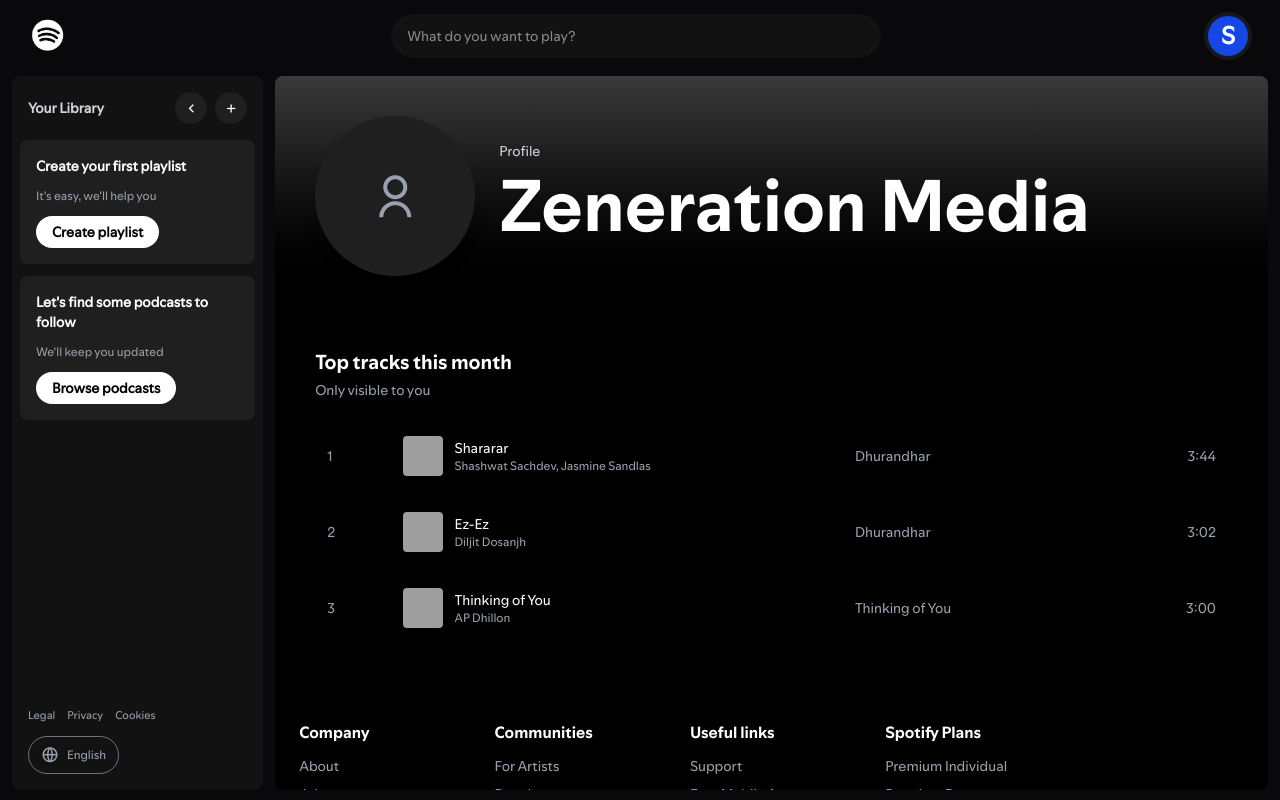
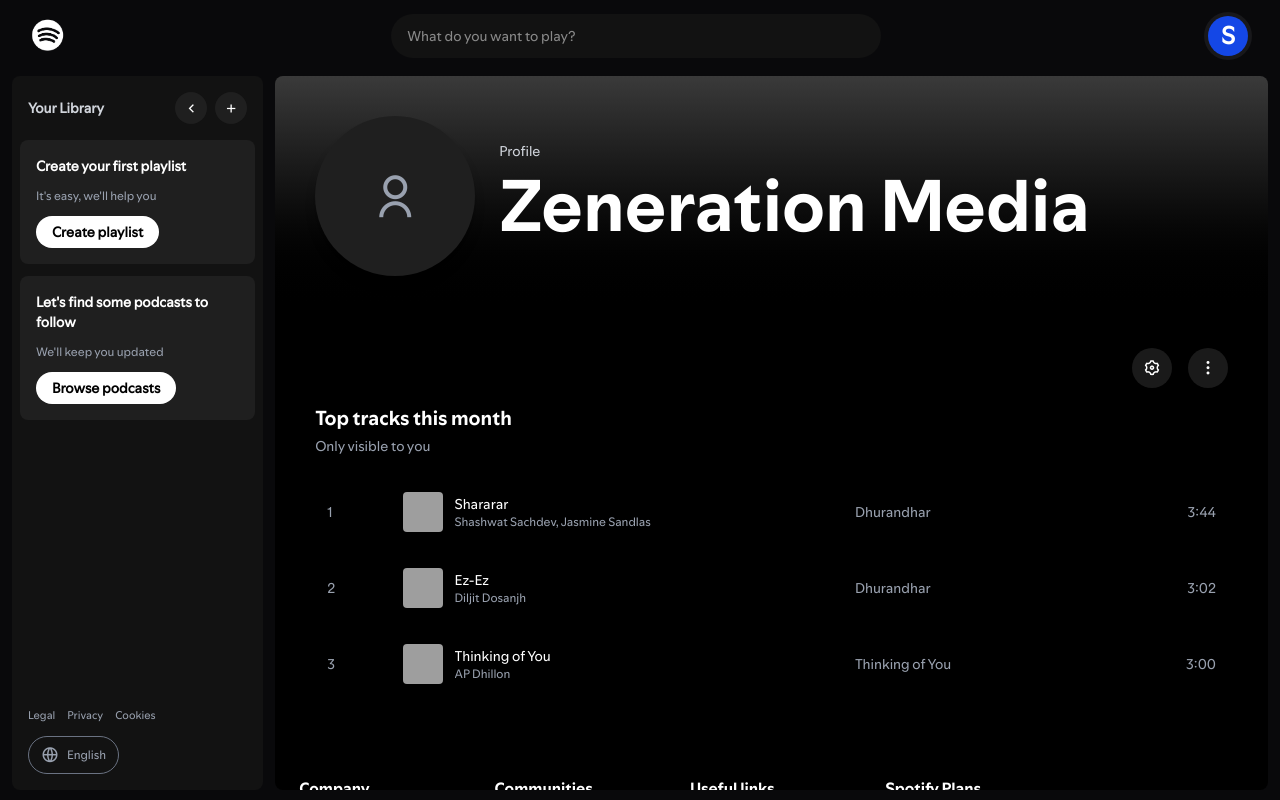
Before and after one commit to Team-XYZ-ABC/spotify, a React (Vite) app in the folder Frontend/: page /profile in a window 1280 px wide. Built offline with nearby package versions, Linux system fonts and the light colour scheme; sample sign-in values are in the browser's storage; grey boxes are pictures that could not be loaded.

Commit message:
feat: Profile page complete with logic and ui

```diff
--- a/Frontend/src/pages/user/profile/UserProfile.jsx
+++ b/Frontend/src/pages/user/profile/UserProfile.jsx
@@ -1,4 +1,4 @@
-import React from "react";
+import React, { useEffect, useRef, useState } from "react";
 import Footer from "../../../components/common/Footer";
 
 const tracks = [
@@ -29,16 +29,93 @@
 ];
 
 const UserProfile = () => {
+  const fileInputRef = useRef(null);
+  const scrollRef = useRef(null);
+  const [openMenu, setOpenMenu] = useState(null);
+  const menuRef = useRef(null);
+  const [profileImg, setProfileImg] = useState(null);
+  const [showSticky, setShowSticky] = useState(false);
+
+  useEffect(() => {
+    const handleClickOutside = (e) => {
+      if (menuRef.current && !menuRef.current.contains(e.target)) {
+        setOpenMenu(null);
+      }
+    };
+
+    document.addEventListener("mousedown", handleClickOutside);
+    return () => document.removeEventListener("mousedown", handleClickOutside);
+  }, []);
+
+  const handleImageUpload = (e) => {
+    const file = e.target.files[0];
+    if (file) {
+      const imageUrl = URL.createObjectURL(file);
+      setProfileImg(imageUrl);
+    }
+  };
+
+  useEffect(() => {
+    const handleScroll = () => {
+      if (scrollRef.current.scrollTop > 120) {
+        setShowSticky(true);
+      } else {
+        setShowSticky(false);
+      }
+    };
+
+    const container = scrollRef.current;
+    container.addEventListener("scroll", handleScroll);
+
+    return () => container.removeEventListener("scroll", handleScroll);
+  }, []);
+
   return (
-    <div className="flex-1 h-[calc(100vh-86px)] no-scrollbar overflow-y-auto bg-zinc-900 rounded-lg flex flex-col">
+    <div
+      ref={scrollRef}
+      className="flex-1 h-[calc(100vh-86px)] overflow-y-auto bg-zinc-900 rounded-lg flex flex-col relative"
+    >
+      <div
+        className={`sticky top-0 z-40 bg-black/80 backdrop-blur-md px-6 py-3 transition-all ${
+          showSticky ? "opacity-100" : "opacity-0 hidden"
+        }`}
+      >
+        <h2 className="text-white font-semibold text-lg">
+          Zeneration Media
+        </h2>
+      </div>
+
       <div className="bg-linear-to-b from-[#3a3a3a] to-black px-4 sm:px-6 md:px-10 py-8 sm:py-10">
         <div className="flex items-center gap-4 sm:gap-6">
-          <div className="relative group w-24 h-24 sm:w-32 sm:h-32 md:w-40 md:h-40 bg-[#1f1f1f] rounded-full flex items-center justify-center shadow-lg cursor-pointer overflow-hidden">
-            <i className="ri-user-line text-4xl sm:text-5xl text-gray-400"></i>
+          <div
+            onClick={() => fileInputRef.current.click()}
+            className="relative group w-24 h-24 sm:w-32 sm:h-32 md:w-40 md:h-40 bg-[#1f1f1f] rounded-full flex items-center justify-center shadow-lg cursor-pointer overflow-hidden"
+          >
+            {profileImg
+              ? (
+                <img
+                  src={profileImg}
+                  alt="profile"
+                  className="w-full h-full object-cover"
+                />
+              )
+              : (
+                <i className="ri-user-line text-4xl sm:text-5xl text-gray-400">
+                </i>
+              )}
+
             <div className="absolute inset-0 bg-black/60 opacity-0 group-hover:opacity-100 flex items-center justify-center transition">
               <i className="ri-pencil-line text-xl text-white sm:text-2xl"></i>
             </div>
           </div>
+
+          <input
+            type="file"
+            accept="image/*"
+            ref={fileInputRef}
+            onChange={handleImageUpload}
+            className="hidden"
+          />
 
           <div>
             <p className="text-xs sm:text-sm text-gray-300">Profile</p>
@@ -50,6 +127,51 @@
       </div>
 
       <div className="flex-1 px-4 text-white bg-black sm:px-6 md:px-10 py-6 sm:py-8">
+        <div
+          className="flex items-center justify-end gap-4 mb-4 relative"
+          ref={menuRef}
+        >
+          <div className="relative">
+            <button
+              onClick={() =>
+                setOpenMenu(openMenu === "settings" ? null : "settings")}
+              className="w-10 cursor-pointer h-10 flex items-center justify-center rounded-full bg-[#1a1a1a] hover:bg-[#2a2a2a] transition"
+            >
+              <i className="ri-settings-3-line text-lg"></i>
+            </button>
+
+            {openMenu === "settings" && (
+              <div className="absolute right-0 mt-2 w-48 bg-[#1f1f1f] rounded-md shadow-lg p-2 z-50">
+                <button className="w-full cursor-pointer text-left px-3 py-2 hover:bg-[#2a2a2a] rounded">
+                  Edit Profile
+                </button>
+                <button className="w-full cursor-pointer text-left px-3 py-2 hover:bg-[#2a2a2a] rounded">
+                  Account Settings
+                </button>
+              </div>
+            )}
+          </div>
+
+          <div className="relative">
+            <button
+              onClick={() => setOpenMenu(openMenu === "more" ? null : "more")}
+              className="w-10 h-10 flex cursor-pointer items-center justify-center rounded-full bg-[#1a1a1a] hover:bg-[#2a2a2a] transition"
+            >
+              <i className="ri-more-2-fill text-lg"></i>
+            </button>
+
+            {openMenu === "more" && (
+              <div className="absolute right-0 mt-2 w-48 bg-[#1f1f1f] rounded-md shadow-lg p-2 z-50">
+                <button className="w-full cursor-pointer text-left px-3 py-2 hover:bg-[#2a2a2a] rounded">
+                  Share Profile
+                </button>
+                <button className="w-full cursor-pointer text-left px-3 py-2 hover:bg-[#2a2a2a] rounded text-red-400">
+                  Logout
+                </button>
+              </div>
+            )}
+          </div>
+        </div>
         <h2 className="text-lg sm:text-xl font-bold mb-1">
           Top tracks this month
         </h2>
```
